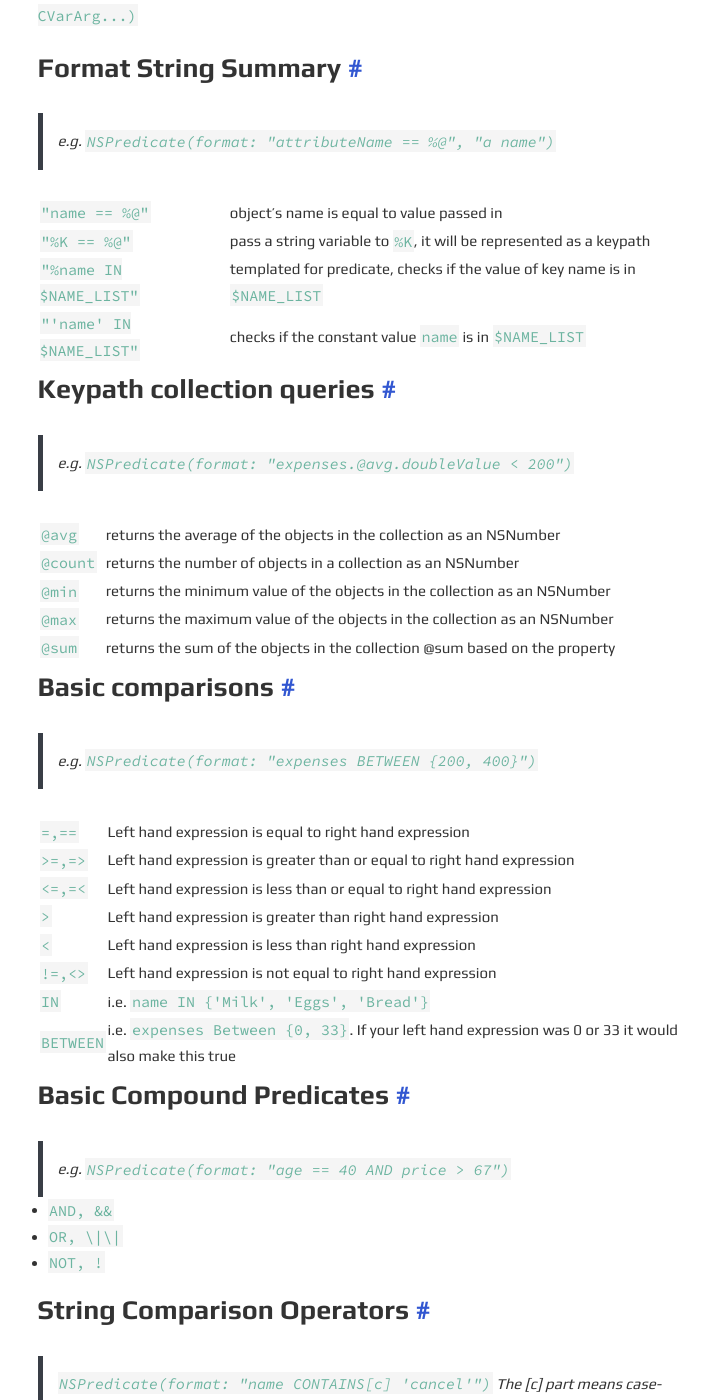
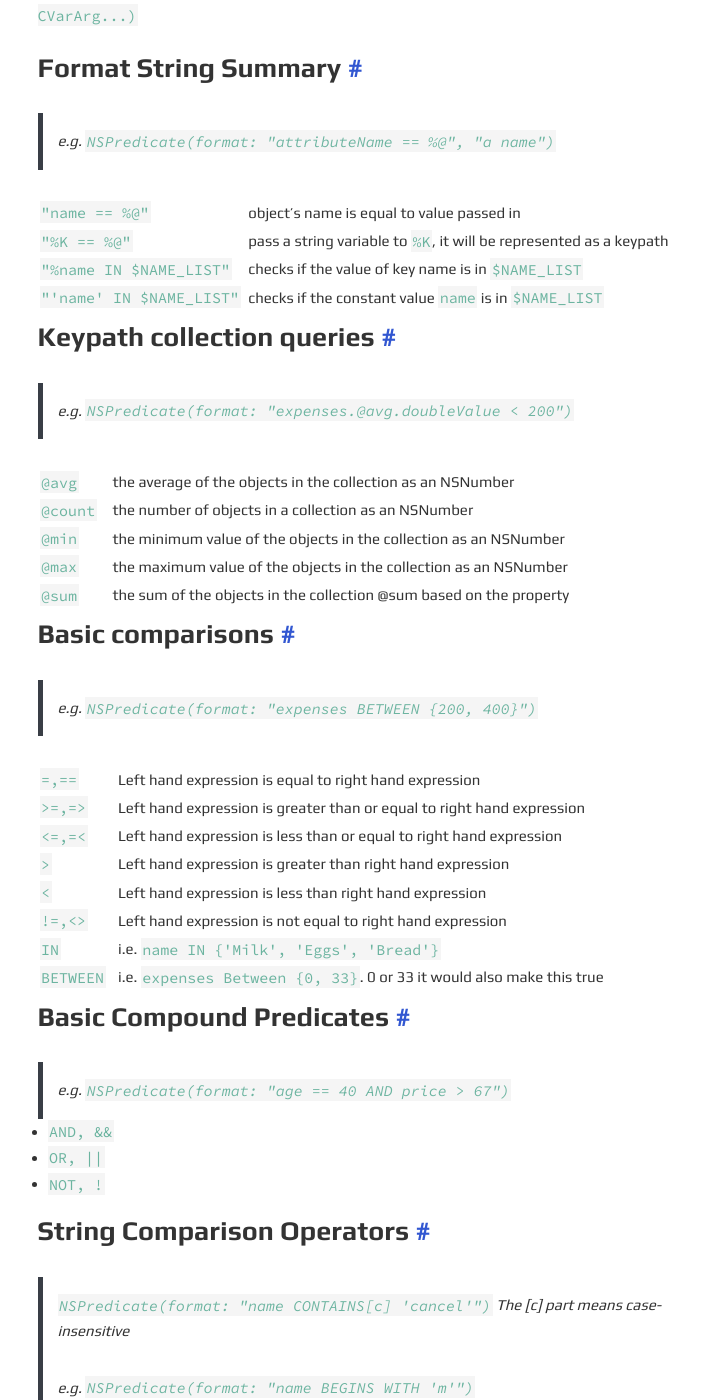
Before and after one commit to djiangnz/djiangnz.github.io, a Jekyll site: the page built from _posts/2023-02-12-NSPredicate-Cheatsheet.md, in a window 1280 px wide and 1400 px high, scrolled down 354 px. Shown: the whole window, without its empty margins (280-988 px from the left). Built offline with Jekyll 4.4.1, drawn with Linux system fonts in a browser that asks for light colours; some of the changed text lies outside the part shown.

Commit message:
nspredicate

```diff
--- a/_posts/2023-02-12-NSPredicate-Cheatsheet.md
+++ b/_posts/2023-02-12-NSPredicate-Cheatsheet.md
@@ -6,46 +6,46 @@
 
 > e.g. `NSPredicate(format: "attributeName == %@", "a name")`
 
-|                          |                                                                             |
-| ------------------------ | --------------------------------------------------------------------------- |
-| `"name == %@"`           | object’s name is equal to value passed in                                   |
-| `"%K == %@"`             | pass a string variable to `%K`, it will be represented as a keypath         |
-| `"%name IN $NAME_LIST"`  | templated for predicate, checks if the value of key name is in `$NAME_LIST` |
-| `"'name' IN $NAME_LIST"` | checks if the constant value `name` is in `$NAME_LIST`                      |
+|                          |                                                                     |
+| ------------------------ | ------------------------------------------------------------------- |
+| `"name == %@"`           | object’s name is equal to value passed in                           |
+| `"%K == %@"`             | pass a string variable to `%K`, it will be represented as a keypath |
+| `"%name IN $NAME_LIST"`  | checks if the value of key name is in `$NAME_LIST`                  |
+| `"'name' IN $NAME_LIST"` | checks if the constant value `name` is in `$NAME_LIST`              |
 
 ## Keypath collection queries
 
 > e.g. `NSPredicate(format: "expenses.@avg.doubleValue < 200")`
 
-|          |                                                                             |
-| -------- | --------------------------------------------------------------------------- |
-| `@avg`   | returns the average of the objects in the collection as an NSNumber         |
-| `@count` | returns the number of objects in a collection as an NSNumber                |
-| `@min`   | returns the minimum value of the objects in the collection as an NSNumber   |
-| `@max`   | returns the maximum value of the objects in the collection as an NSNumber   |
-| `@sum`   | returns the sum of the objects in the collection @sum based on the property |
+|          |                                                                     |
+| -------- | ------------------------------------------------------------------- |
+| `@avg`   | the average of the objects in the collection as an NSNumber         |
+| `@count` | the number of objects in a collection as an NSNumber                |
+| `@min`   | the minimum value of the objects in the collection as an NSNumber   |
+| `@max`   | the maximum value of the objects in the collection as an NSNumber   |
+| `@sum`   | the sum of the objects in the collection @sum based on the property |
 
 ## Basic comparisons
 
 > e.g. `NSPredicate(format: "expenses BETWEEN {200, 400}")`
 
-|           |                                                                                                        |
-| --------- | ------------------------------------------------------------------------------------------------------ |
-| `=,==`    | Left hand expression is equal to right hand expression                                                 |
-| `>=,=>`   | Left hand expression is greater than or equal to right hand expression                                 |
-| `<=,=<`   | Left hand expression is less than or equal to right hand expression                                    |
-| `>`       | Left hand expression is greater than right hand expression                                             |
-| `<`       | Left hand expression is less than right hand expression                                                |
-| `!=,<>`   | Left hand expression is not equal to right hand expression                                             |
-| `IN`      | i.e. `name IN {'Milk', 'Eggs', 'Bread'}`                                                               |
-| `BETWEEN` | i.e. `expenses Between {0, 33}`. If your left hand expression was 0 or 33 it would also make this true |
+|           |                                                                        |
+| --------- | ---------------------------------------------------------------------- |
+| `=,==`    | Left hand expression is equal to right hand expression                 |
+| `>=,=>`   | Left hand expression is greater than or equal to right hand expression |
+| `<=,=<`   | Left hand expression is less than or equal to right hand expression    |
+| `>`       | Left hand expression is greater than right hand expression             |
+| `<`       | Left hand expression is less than right hand expression                |
+| `!=,<>`   | Left hand expression is not equal to right hand expression             |
+| `IN`      | i.e. `name IN {'Milk', 'Eggs', 'Bread'}`                               |
+| `BETWEEN` | i.e. `expenses Between {0, 33}`. 0 or 33 it would also make this true  |
 
 ## Basic Compound Predicates
 
 > e.g. `NSPredicate(format: "age == 40 AND price > 67")`
 
 - `AND, &&`
-- `OR, \|\|`
+- `OR, ||`
 - `NOT, !`
 
 ## String Comparison Operators
```
Also changed, not shown: other parts of _posts/2023-02-12-NSPredicate-Cheatsheet.md (+7 -7 lines).
